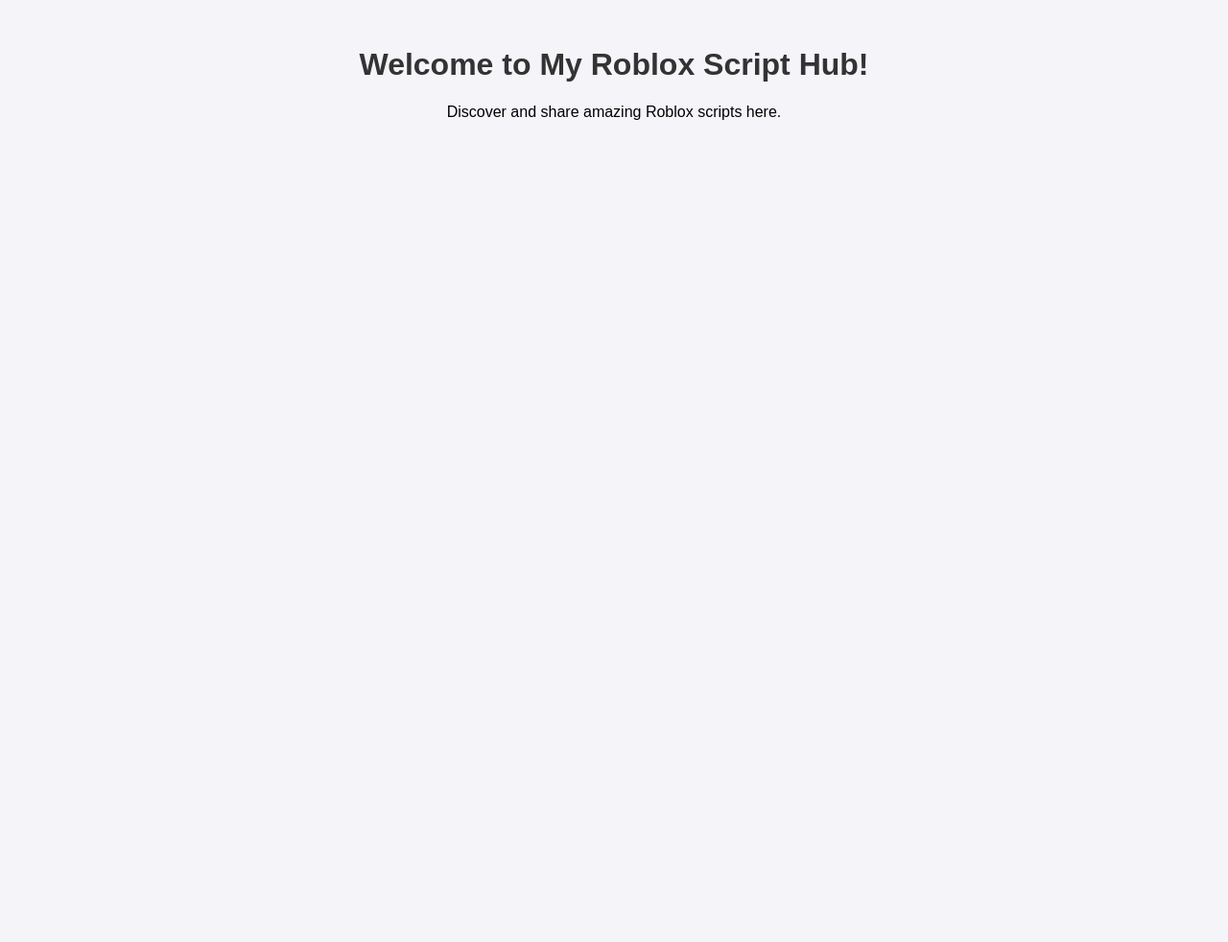
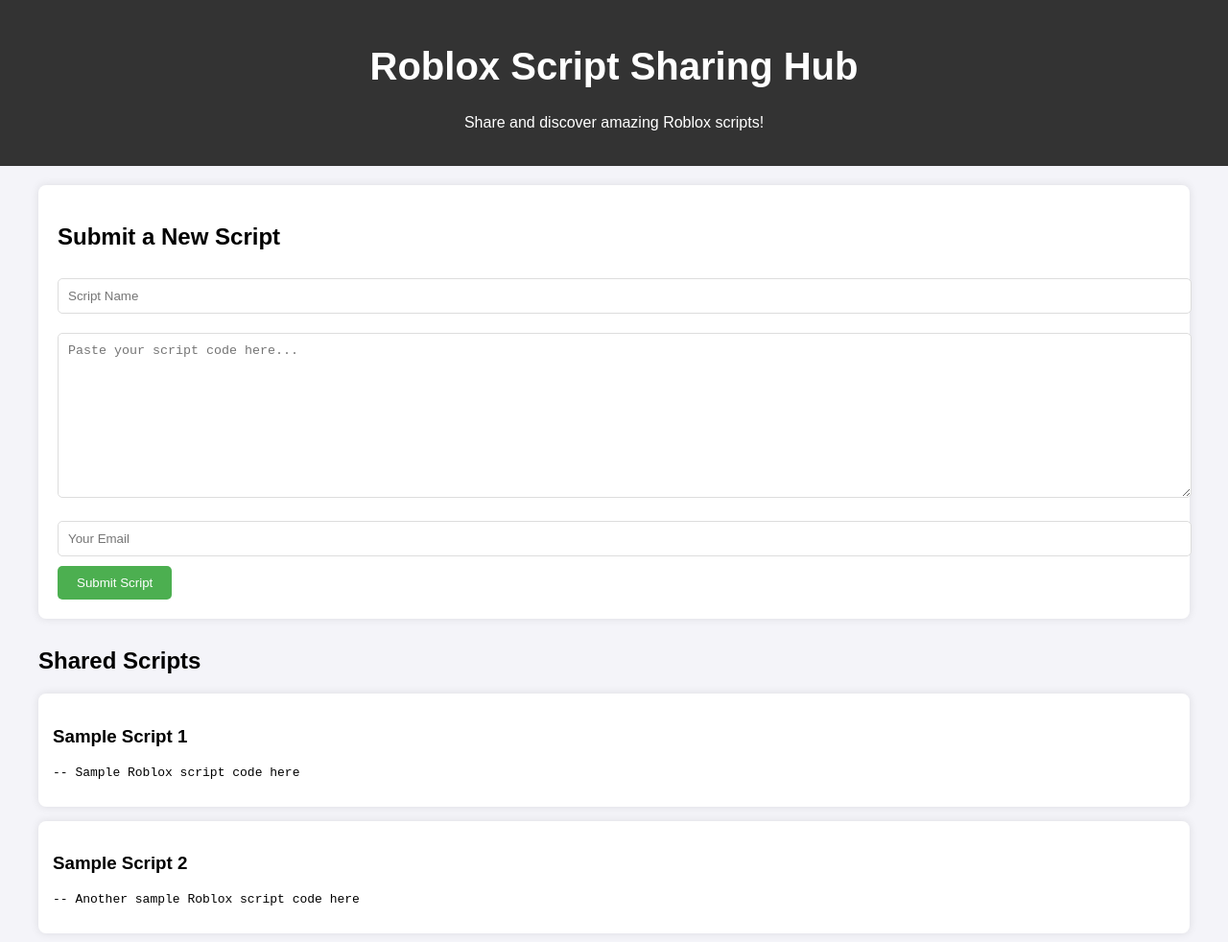
Before and after one commit to Salmon8338/RoScripts, a plain HTML site: page index.html in a window 1280 px wide. Shown: the whole page at 96% size. Before the commit the page ends 800 px from the top, so only its background shows below. Drawn offline with Linux system fonts and the light colour scheme.

Commit message:
Update index.html

```diff
--- a/index.html
+++ b/index.html
@@ -3,21 +3,96 @@
 <head>
     <meta charset="UTF-8">
     <meta name="viewport" content="width=device-width, initial-scale=1.0">
-    <title>My Roblox Script Hub</title>
+    <title>Roblox Script Sharing</title>
     <style>
         body {
             font-family: Arial, sans-serif;
+            background-color: #f4f4f9;
+            margin: 0;
+            padding: 0;
+        }
+        header {
+            background-color: #333;
+            color: white;
             text-align: center;
+            padding: 20px 0;
+        }
+        .container {
+            max-width: 1200px;
+            margin: 0 auto;
             padding: 20px;
-            background-color: #f4f4f9;
         }
         h1 {
-            color: #333;
+            font-size: 2.5rem;
+        }
+        .form-container {
+            background-color: white;
+            padding: 20px;
+            border-radius: 8px;
+            box-shadow: 0 0 10px rgba(0, 0, 0, 0.1);
+        }
+        input, textarea {
+            width: 100%;
+            padding: 10px;
+            margin: 10px 0;
+            border-radius: 5px;
+            border: 1px solid #ddd;
+        }
+        button {
+            padding: 10px 20px;
+            background-color: #4CAF50;
+            color: white;
+            border: none;
+            cursor: pointer;
+            border-radius: 5px;
+        }
+        button:hover {
+            background-color: #45a049;
+        }
+        .scripts-list {
+            margin-top: 30px;
+        }
+        .script-item {
+            background-color: white;
+            margin: 15px 0;
+            padding: 15px;
+            border-radius: 8px;
+            box-shadow: 0 0 10px rgba(0, 0, 0, 0.1);
         }
     </style>
 </head>
 <body>
-    <h1>Welcome to My Roblox Script Hub!</h1>
-    <p>Discover and share amazing Roblox scripts here.</p>
+    <header>
+        <h1>Roblox Script Sharing Hub</h1>
+        <p>Share and discover amazing Roblox scripts!</p>
+    </header>
+
+    <div class="container">
+        <div class="form-container">
+            <h2>Submit a New Script</h2>
+            <form action="https://formsubmit.co/YOUR_EMAIL" method="POST">
+                <input type="text" name="script_name" placeholder="Script Name" required>
+                <textarea name="script_code" placeholder="Paste your script code here..." rows="10" required></textarea>
+                <input type="email" name="email" placeholder="Your Email" required>
+                <button type="submit">Submit Script</button>
+            </form>
+        </div>
+
+        <div class="scripts-list">
+            <h2>Shared Scripts</h2>
+
+            <div class="script-item">
+                <h3>Sample Script 1</h3>
+                <pre>-- Sample Roblox script code here</pre>
+            </div>
+
+            <div class="script-item">
+                <h3>Sample Script 2</h3>
+                <pre>-- Another sample Roblox script code here</pre>
+            </div>
+
+            <!-- Additional scripts can be added here manually or dynamically through backend services -->
+        </div>
+    </div>
 </body>
 </html>
```
